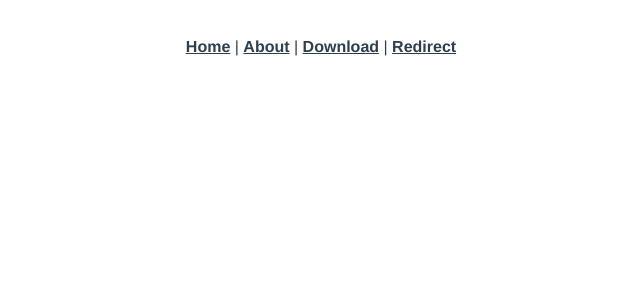
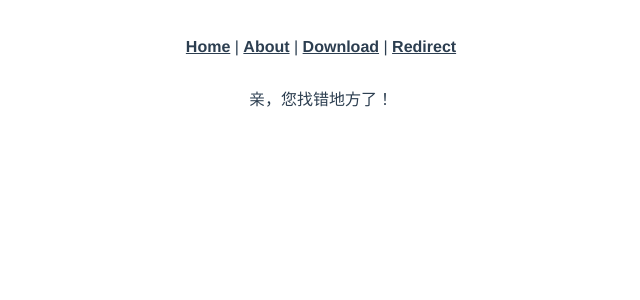
Before and after one commit to ethan666/learning, a Vue app in the folder vue-test/: page /error in a window 1280 px wide. Shown: the top 300 px of the page, without its empty margins (319-959 px from the left). Built offline with nearby package versions, Linux system fonts and the light colour scheme.

Commit message:
vue-cli:路由实战

```diff
--- a/vue-test/src/router.js
+++ b/vue-test/src/router.js
@@ -2,6 +2,7 @@ import Vue from 'vue'
 import Router from 'vue-router'
 import Home from './views/Home.vue'
 import Download from './views/Download.vue'
+import Error from './views/Error.vue'
 
 Vue.use(Router)
 
@@ -30,6 +31,15 @@ export default new Router({
     {
       path: '/123',
       redirect: '/about'
+    },
+    {
+      path: '/error',
+      name: 'error',
+      component: Error
+    },
+    {
+      path: '/about/*',
+      redirect: '/error'
     }
   ]
 })
--- /dev/null
+++ b/vue-test/src/views/Error.vue
@@ -0,0 +1,5 @@
+<template>
+    <div class="error">
+        亲，您找错地方了！
+    </div>
+</template>
```
